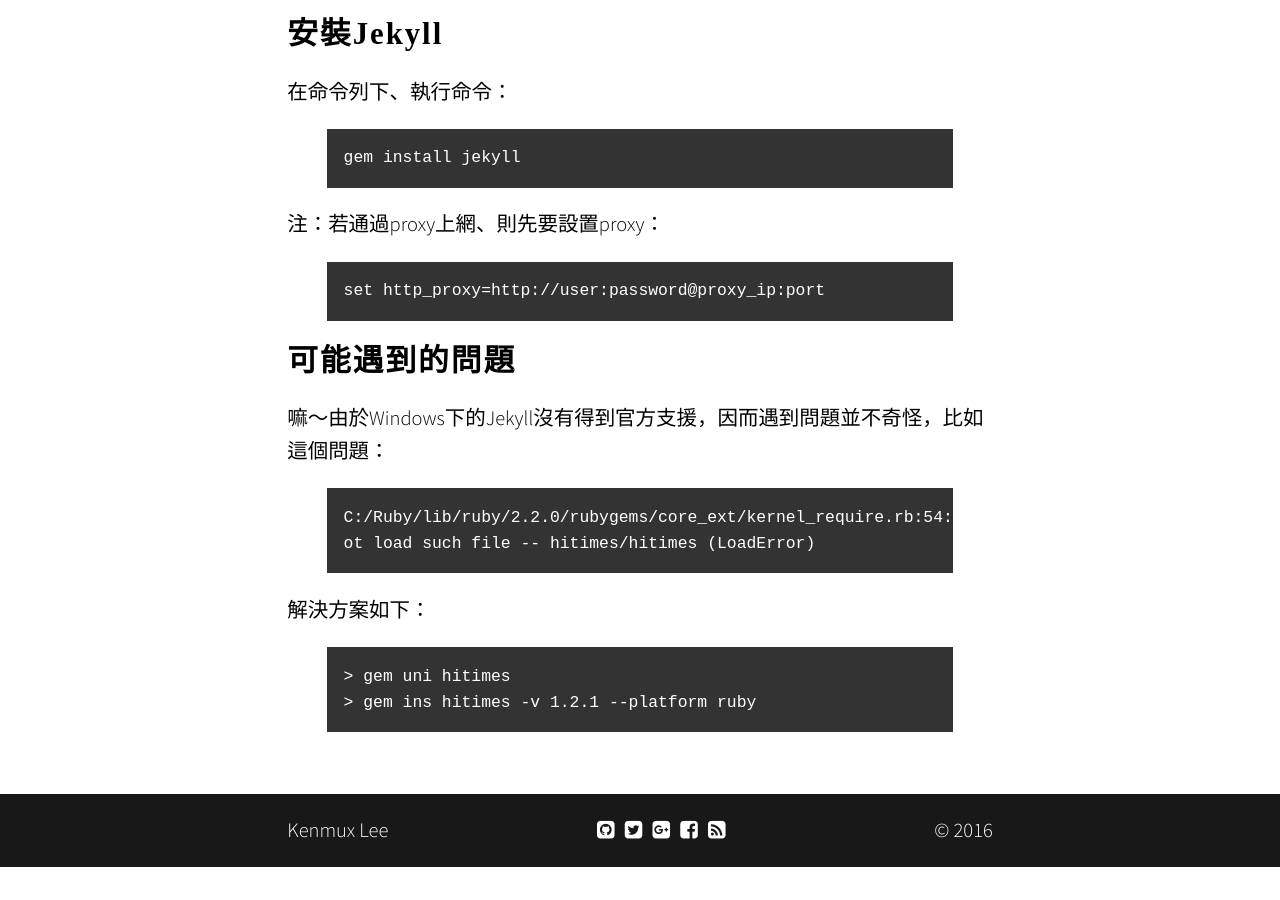
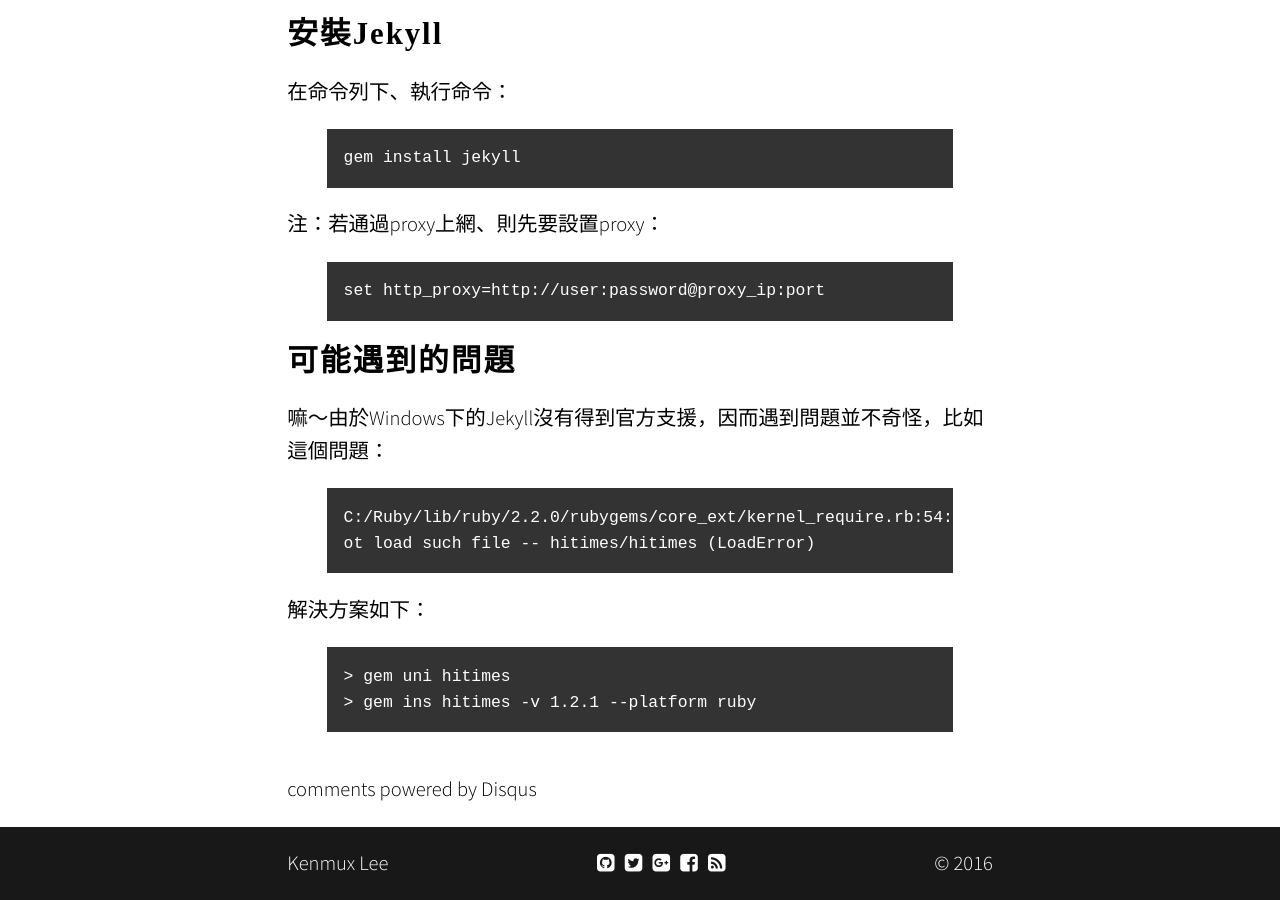
Before and after one commit to kenmux/kenmux.github.io, a Jekyll site: the page built from _posts/2015/08/02/run-jekyll-on-windows/2015-08-02-run-jekyll-on-windows.md, in a window 1280 px wide and 900 px high, scrolled down 870 px. Built offline with Jekyll 4.4.1, drawn with Linux system fonts in a browser that asks for light colours; nearby versions of some CDN libraries; some web fonts are replaced; comment, search, counter and statistics services are not loaded; before the commit the page ends 1737 px from its top, so only the background shows below that; some of the changed lines change nothing that is shown.

Commit message:
Add GFM & disqus back

```diff
--- a/_config.yml
+++ b/_config.yml
@@ -25,8 +25,8 @@
 defaults: [{scope: {path: ""}, values: {layout: "default"}}, {scope: {path: "", type: "posts"}, values: {comments: true}}]
 highlighter: rouge # [ rouge | pygments ]
 markdown: kramdown # [ maruku | rdiscount | kramdown | redcarpet ]
-#kramdown:
-#    input: GFM # Enable GitHub Flavored Markdown (fenced code blocks)
+kramdown:
+    input: GFM # Enable GitHub Flavored Markdown (fenced code blocks)
 
 # Settings for <!-- more --> tag
 #
@@ -35,8 +35,8 @@
 
 # Settings for comments helper
 #
-#comments:
-#    disqus: "xiwan"
+comments:
+    disqus: "xiwan"
 #    isso: "comments.mysite.org"
 
 style:
```
